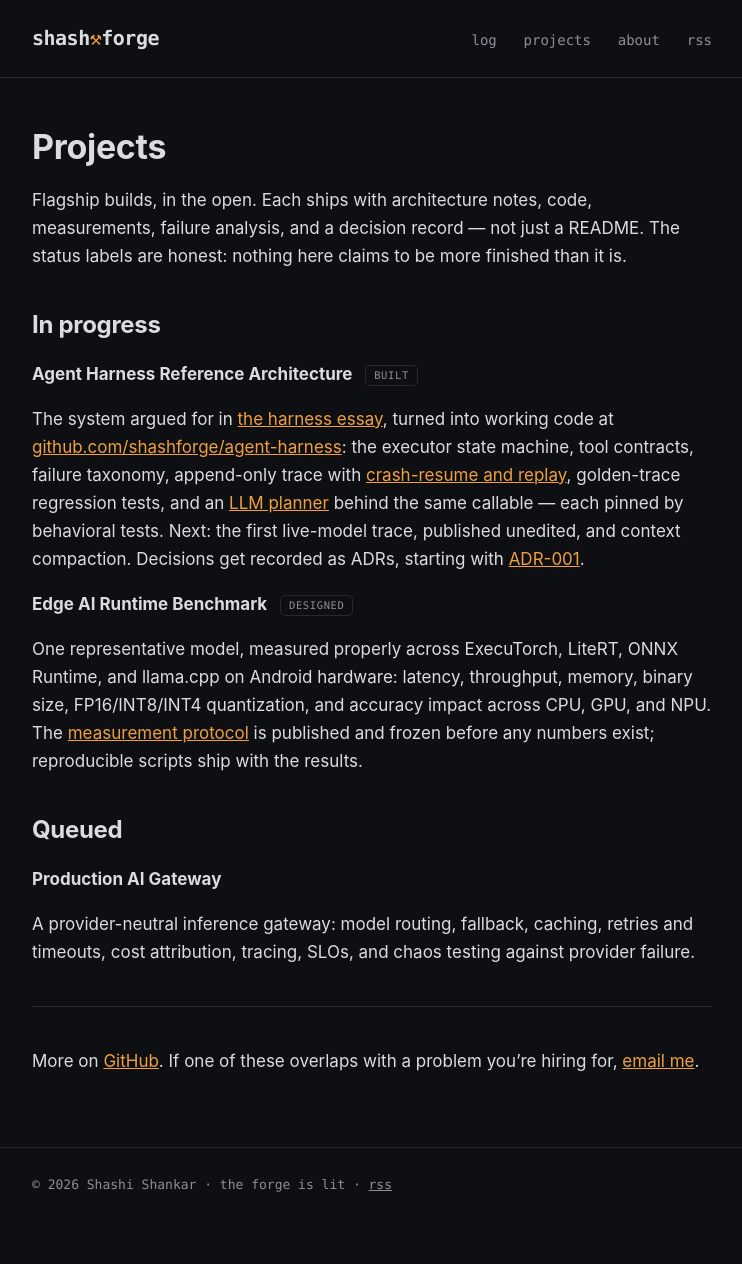
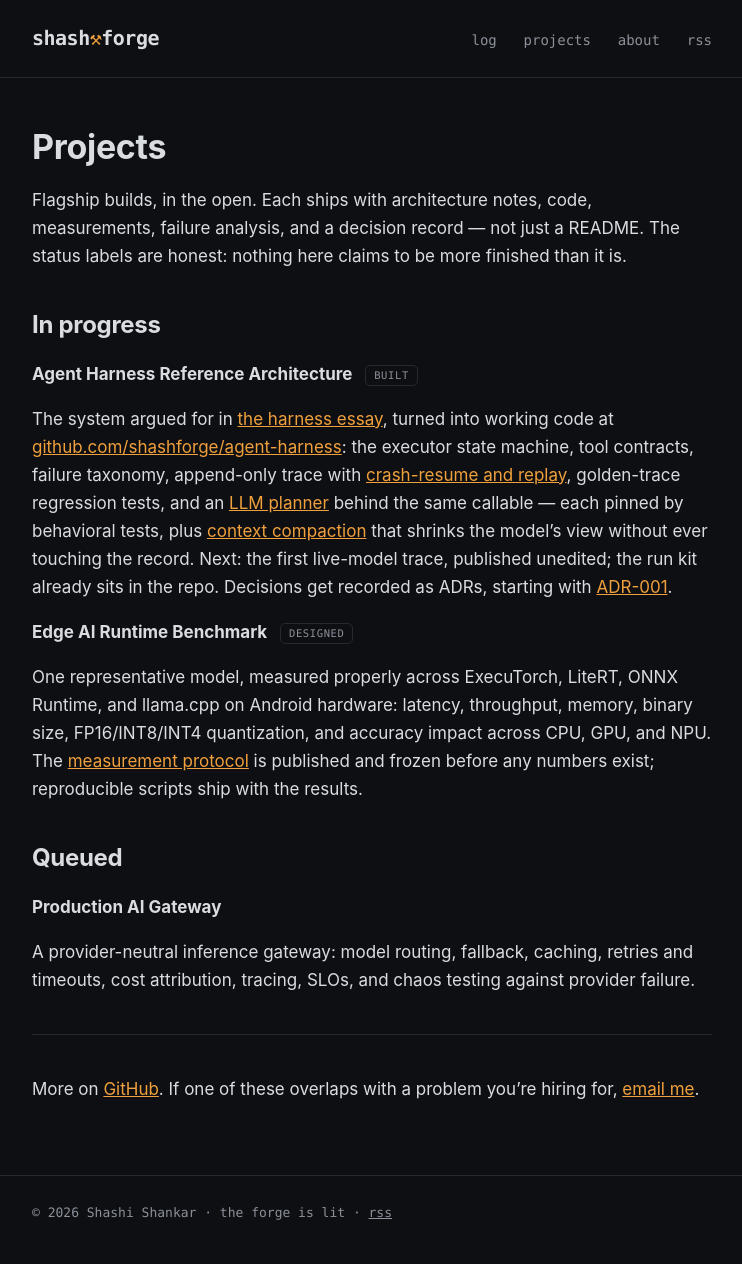
Before and after one commit to shashforge/shashforge.github.io, a Jekyll site: the page built from projects.md, in a window 1280 px wide. Shown: the whole page, without its empty margins (268-1010 px from the left). Built offline with Jekyll 4.4.1, drawn with Linux system fonts in a browser that asks for light colours; before the commit the page ends 1236 px from its top, so only the background shows below that.

Commit message:
Update projects.md

```diff
--- a/projects.md
+++ b/projects.md
@@ -23,9 +23,12 @@ the executor state machine, tool contracts, failure taxonomy,
 append-only trace with [crash-resume and replay](/log/replay-is-the-feature/),
 golden-trace regression tests, and an
 [LLM planner](/log/the-model-shows-up/) behind the same callable —
-each pinned by behavioral tests. Next: the first live-model trace,
-published unedited, and context compaction. Decisions get recorded as
-ADRs, starting with [ADR-001](/log/adr-001-python-vs-cpp/).
+each pinned by behavioral tests, plus
+[context compaction](/log/the-lens-not-the-eraser/) that shrinks the
+model's view without ever touching the record. Next: the first
+live-model trace, published unedited; the run kit already sits in the
+repo. Decisions get recorded as ADRs, starting with
+[ADR-001](/log/adr-001-python-vs-cpp/).
 
 **Edge AI Runtime Benchmark** <span class="status-badge">designed</span>
 
```
